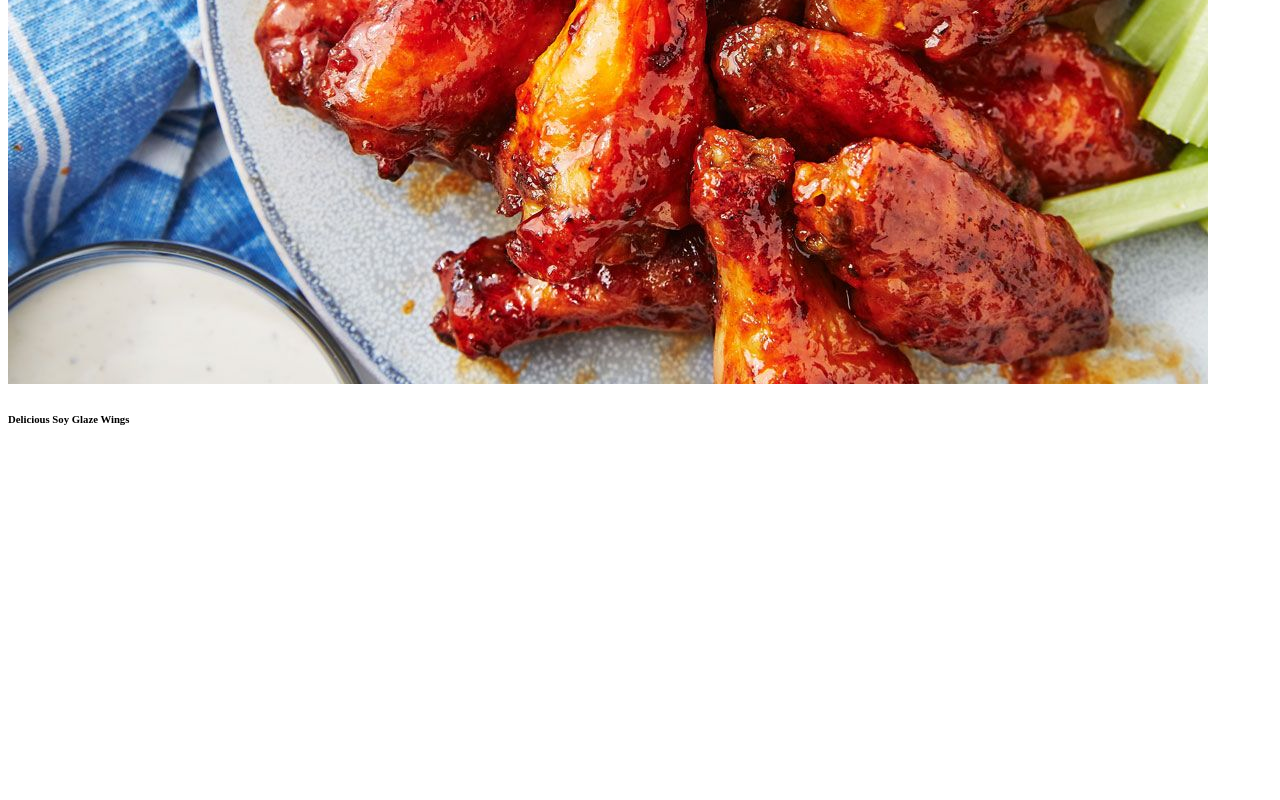
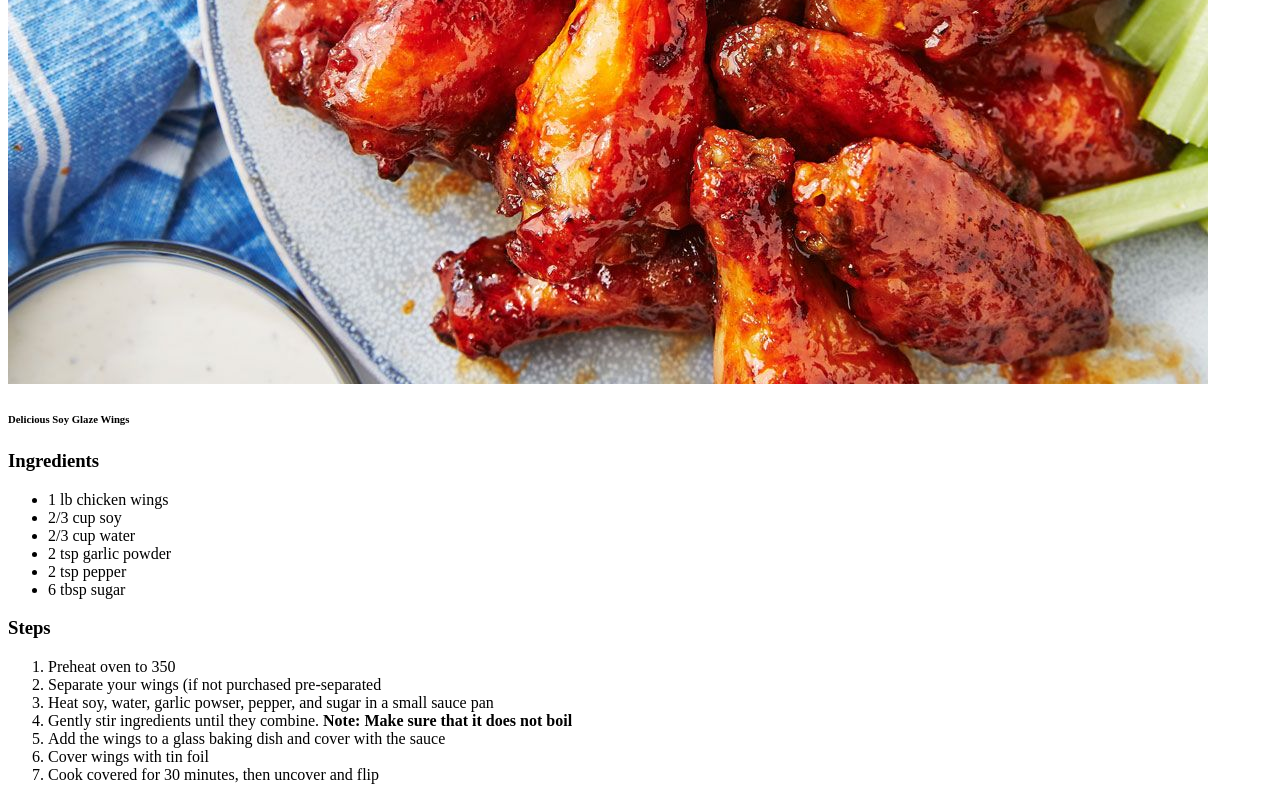
Before and after one commit to jayarr42/odin-recipes, a plain HTML site: page wings.html in a window 1280 px wide. Shown: the part 496-1296 px from the top of the page. Before the commit the page ends 946 px from the top, so only its background shows below. Drawn offline with Linux system fonts and the light colour scheme.

Commit message:
Add ingredients and recipe

```diff
--- a/wings.html
+++ b/wings.html
@@ -8,7 +8,27 @@
         <h1>Rollock Wings</h1>
         <img src="images/wings.jpg" alt="Delicious Soy Wings">
         <h6>Delicious Soy Glaze Wings</h6>
+        <h3>Ingredients</h3>
+        <ul>
+            <li>1 lb chicken wings</li>
+            <li>2/3 cup soy</li>
+            <li>2/3 cup water</li>
+            <li>2 tsp garlic powder</li>
+            <li>2 tsp pepper</li>
+            <li>6 tbsp sugar</li>
+        </ul>
+        <h3>Steps</h3>
+        <ol>
+            <li>Preheat oven to 350</li>
+            <li>Separate your wings (if not purchased pre-separated</li>
+            <li>Heat soy, water, garlic powser, pepper, and sugar in a small sauce pan</li>
+            <li>Gently stir ingredients until they combine. <strong>Note: Make sure that it does not boil</strong></li>
+            <li>Add the wings to a glass baking dish and cover with the sauce</li>
+            <li>Cover wings with tin foil</li>
+            <li>Cook covered for 30 minutes, then uncover and flip</li>
+        </ol>
     </body>
 
 
+
 </html>
```
